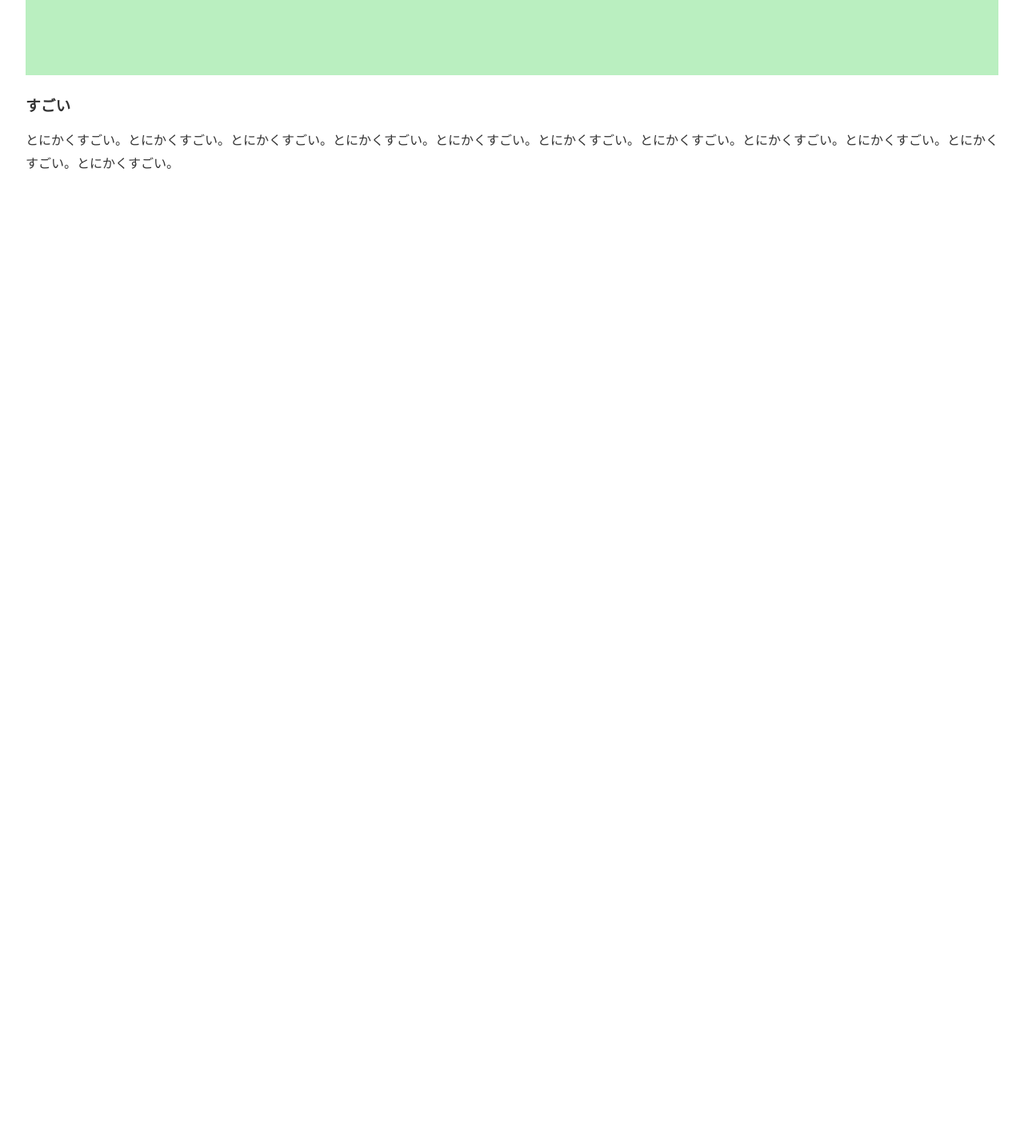
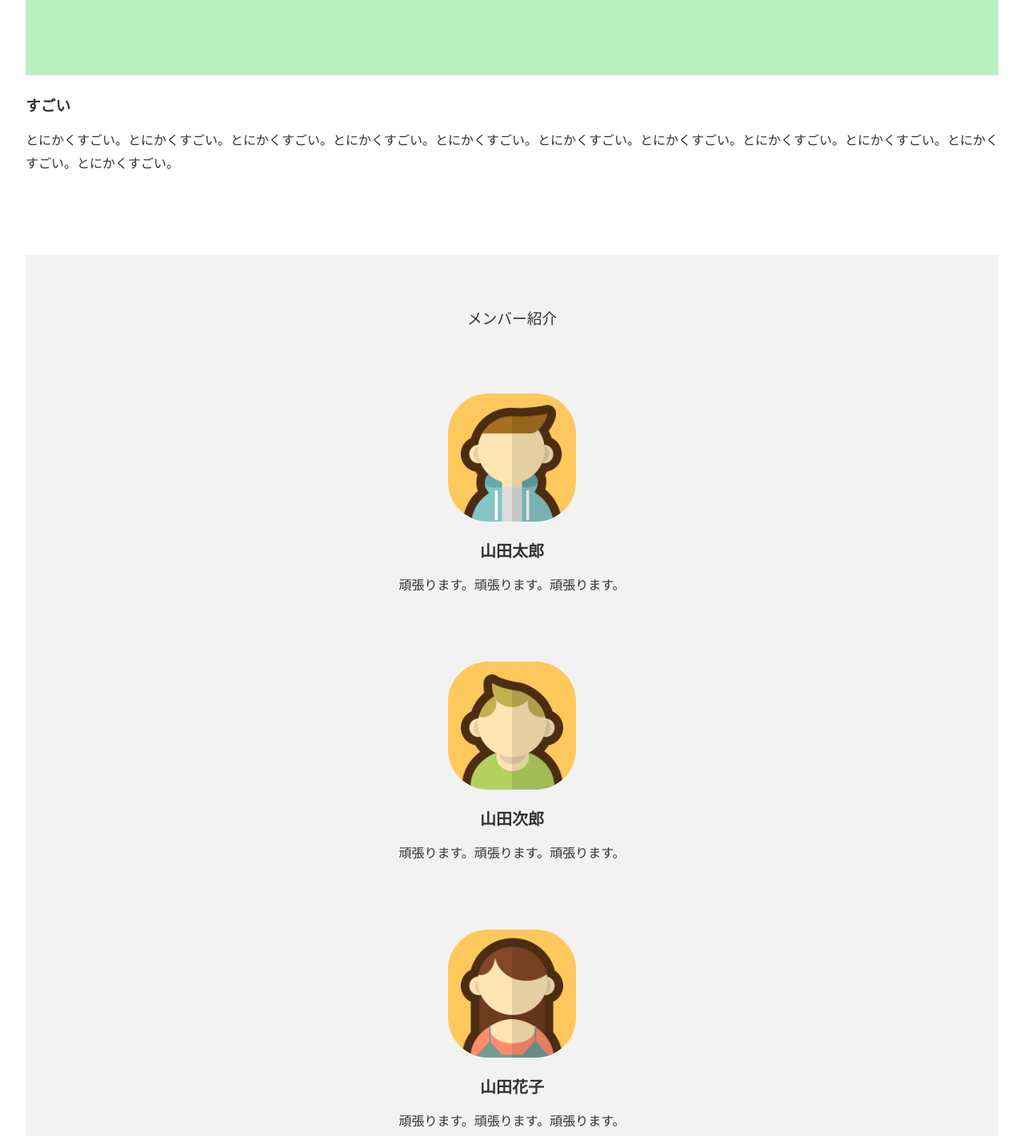
Before and after one commit to riona-sato/My-AwesomeApp, a plain HTML site: page index.html in a window 1280 px wide. Shown: the part 3018-4438 px from the top of the page at 80% size. Before the commit the page ends 3318 px from the top, so only its background shows below. Drawn offline with Linux system fonts and the light colour scheme.

Commit message:
セクション追加

```diff
--- a/css/style.css
+++ b/css/style.css
@@ -65,3 +65,33 @@ header img{
 .features section{
   padding-bottom: 64px;
 }
+
+.memders{
+  background: #f2f2f2;
+}
+
+.memders > h1{   /*features直下のh1のみ変更には > を使用する*/
+  text-align: center;
+  padding: 64px 0;
+  font-weight: normal;
+}
+
+.memders ul{
+  list-style: none;
+  text-align: center;
+  margin: 0;
+  padding: 0;
+}
+
+.memders img{
+  width: 160px;
+  border-radius: 50px;
+}
+
+.memders h2{
+  font-size: 20px;
+}
+
+.memders li{
+  padding-bottom: 64px;
+}
--- a/index.html
+++ b/index.html
@@ -36,6 +36,30 @@
             <h1>すごい</h1>
             <p>とにかくすごい。とにかくすごい。とにかくすごい。とにかくすごい。とにかくすごい。とにかくすごい。とにかくすごい。とにかくすごい。とにかくすごい。とにかくすごい。とにかくすごい。</p>
           </section>
+
+          <section class="memders">
+            <h1>メンバー紹介</h1>
+
+            <ul>
+              <li>
+                <img src="img/member1.png">
+                <h2>山田太郎</h2>
+                <p>頑張ります。頑張ります。頑張ります。</p>
+              </li>
+              <li>
+                <img src="img/member2.png">
+                <h2>山田次郎</h2>
+                <p>頑張ります。頑張ります。頑張ります。</p>
+              </li>
+              <li>
+                <img src="img/member3.png">
+                <h2>山田花子</h2>
+                <p>頑張ります。頑張ります。頑張ります。</p>
+              </li>
+            </ul>
+
+
+          </section>
         </div>
       </section>
     </body>
```
